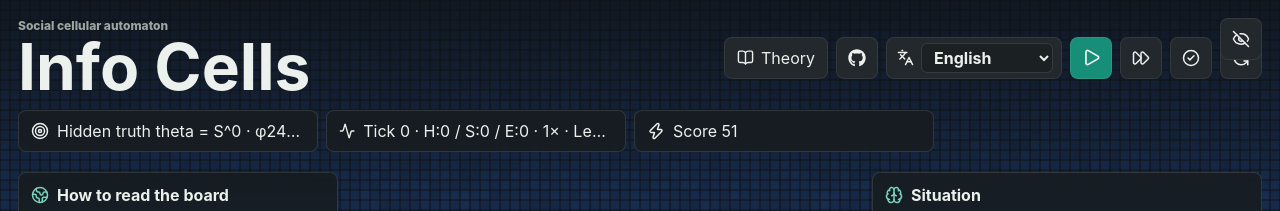
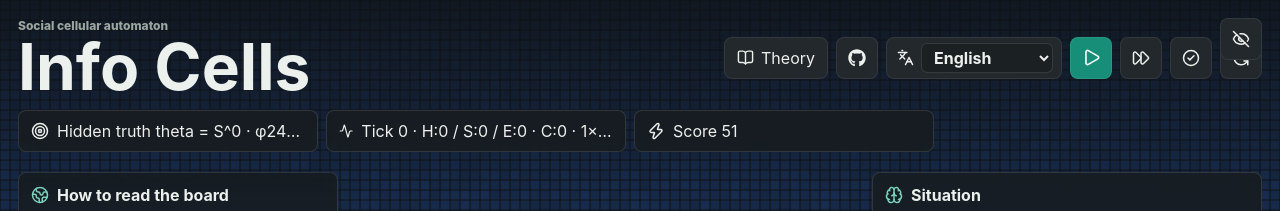
Before and after one commit to miuchan/information-game, a React (Vite) app: page / in a window 1280 px wide. Shown: the top 211 px of the page. Built offline with nearby package versions, Linux system fonts and the light colour scheme.

Commit message:
Clamp speculative runaway and validate social frontier metrics

```diff
--- a/src/main.jsx
+++ b/src/main.jsx
@@ -468,6 +468,7 @@ const CHUNK_SIZE = 32;
 const ANOMALY_GAIN = 42;
 const TIME_SCALES = [1, 4, 16, 64, 256];
 const UI_SYNC_INTERVAL_MS = 180;
+const SPECULATION_WINDOW = Math.floor(PHASES * 0.75);
 const colorCache = new Map();
 
 function normalizeIndex(value) {
@@ -602,6 +603,10 @@ function chunkIndexFor(x, y, world) {
   const cx = Math.floor(x / CHUNK_SIZE);
   const cy = Math.floor(y / CHUNK_SIZE);
   return cy * chunkCols + cx;
+}
+
+function cognitiveCeilingFromExposure(exposureFrontierRank) {
+  return Math.min(MAX_THEORY_INDEX, normalizeIndex(exposureFrontierRank + SPECULATION_WINDOW));
 }
 
 function viewportGrid() {
@@ -842,6 +847,7 @@ function stepWorld(world, options, scenarioId) {
   const currentMaxTheoryIndex = oldNodes.reduce((max, node) => Math.max(max, node.theoryIndex), 0);
   const socialFrontier = percentile(oldNodes.map((node) => node.theoryIndex), 0.95);
   const exposureFrontier = Math.min(frontier, socialFrontier + PARADIGM_JUMP * 2);
+  const cognitiveCeiling = cognitiveCeilingFromExposure(exposureFrontier);
   const { chunkCols, chunkRows } = chunkMeta(world);
   const chunkBiasRank = new Float32Array(world.chunkBiasRank || chunkCols * chunkRows);
   for (let cy = 0; cy < chunkRows; cy += 1) {
@@ -960,6 +966,7 @@ function stepWorld(world, options, scenarioId) {
       + (anomalyMemory > 2.5 ? 4 : 0)
       + (translation > 1 ? 2 : 0);
     if (microLearnGain > 0) nextTheoryIndex = normalizeIndex(nextTheoryIndex + microLearnGain);
+    nextTheoryIndex = Math.min(nextTheoryIndex, cognitiveCeiling);
 
     const nextAction = nextTheoryIndex;
     const spent = node.message === 0 ? 0 : node.type === 'attention' || node.type === 'agitator' ? 2 : 1;
@@ -1070,12 +1077,17 @@ function getMetrics(world) {
   const changedCellsRate = changed.length / total;
   const avgDeltaPerChanged = changed.length ? changed.reduce((sum, value) => sum + value, 0) / changed.length : 0;
   const learningVelocity = clamp(changedCellsRate * (avgDeltaPerChanged / Math.max(1, PARADIGM_JUMP * 1.5)), 0, 1);
-  const socialFrontier = world.socialFrontierRank ?? percentile(world.nodes.map((n) => n.theoryIndex), 0.95);
-  const exposureFrontier = world.exposureFrontierRank ?? Math.min(world.frontier ?? world.hiddenIndex, socialFrontier + PARADIGM_JUMP * 2);
+  const rawSocialFrontier = world.socialFrontierRank ?? percentile(world.nodes.map((n) => n.theoryIndex), 0.95);
+  const exposureFrontier = world.exposureFrontierRank ?? Math.min(world.frontier ?? world.hiddenIndex, rawSocialFrontier + PARADIGM_JUMP * 2);
+  const validatedCeiling = cognitiveCeilingFromExposure(exposureFrontier);
+  const validatedNodes = world.nodes.filter((n) => n.theoryIndex <= validatedCeiling && n.confidence >= 0.45);
+  const socialFrontier = validatedNodes.length
+    ? percentile(validatedNodes.map((n) => n.theoryIndex), 0.95)
+    : Math.min(rawSocialFrontier, validatedCeiling);
   const frontierGap = clamp((world.hiddenIndex - socialFrontier) / (PHASES * 2), 0, 1);
   const speculativeOrder = orderOf(world.nodes.reduce((max, n) => Math.max(max, n.theoryIndex), 0));
   const highestStableOrder = orderOf(socialFrontier);
-  const outlierRate = world.nodes.filter((n) => n.theoryIndex > socialFrontier + PARADIGM_JUMP * 2).length / total;
+  const outlierRate = world.nodes.filter((n) => n.theoryIndex > validatedCeiling).length / total;
   const orderSkylineCounts = new Array(ORDERS).fill(0);
   world.nodes.forEach((node) => {
     orderSkylineCounts[orderOf(node.theoryIndex)] += 1;
@@ -1100,6 +1112,7 @@ function getMetrics(world) {
     highestStableOrder,
     speculativeOrder,
     outlierRate: clamp(outlierRate, 0, 1),
+    validatedCeiling,
     socialFrontier,
     exposureFrontier,
     orderSkyline,
@@ -1206,6 +1219,8 @@ function CellCanvas({
     const minY = clamp(Math.floor(camera.y), 0, world.height - 1);
     const maxX = clamp(Math.ceil(camera.x + widthPx / cell), 0, world.width - 1);
     const maxY = clamp(Math.ceil(camera.y + heightPx / cell), 0, world.height - 1);
+    const renderDetail = cell >= 12 ? 'full-detail' : cell >= 6 ? 'cell-fill' : 'coarse';
+    const renderCeiling = cognitiveCeilingFromExposure(world.exposureFrontierRank ?? world.hiddenIndex);
 
     for (let y = minY; y <= maxY; y += 1) {
       for (let x = minX; x <= maxX; x += 1) {
@@ -1214,7 +1229,8 @@ function CellCanvas({
         const sx = (node.x - camera.x) * cell;
         const sy = (node.y - camera.y) * cell;
         if (sx + cell < 0 || sy + cell < 0 || sx > widthPx || sy > heightPx) continue;
-        const visibleIndex = visualIndex(node.theoryIndex);
+        const validatedIndex = Math.min(node.theoryIndex, renderCeiling);
+        const visibleIndex = visualIndex(validatedIndex);
         const baseColor = indexToColor(visibleIndex);
         const brightness = 0.52 + node.confidence * 0.58;
         ctx.fillStyle = baseColor;
@@ -1222,7 +1238,7 @@ function CellCanvas({
         const fillInset = cell >= 6 ? 0.5 : 0;
         ctx.fillRect(sx + fillInset, sy + fillInset, Math.max(1, cell - fillInset * 2), Math.max(1, cell - fillInset * 2));
         ctx.globalAlpha = 1;
-        if (visibleIndex > 0 && cell >= 8) {
+        if (renderDetail === 'full-detail' && visibleIndex > 0 && cell >= 8 && orderOf(validatedIndex) < 64) {
           ctx.fillStyle = indexToColor(Math.max(0, visibleIndex - Math.floor(MAX_THEORY_INDEX / VISUAL_BANDS)));
           ctx.globalAlpha = 0.72;
           ctx.beginPath();
@@ -1230,7 +1246,7 @@ function CellCanvas({
           ctx.fill();
           ctx.globalAlpha = 1;
         }
-        if (node.message !== 0 && cell >= 8) {
+        if (renderDetail === 'full-detail' && node.message !== 0 && cell >= 8 && orderOf(validatedIndex) < 64) {
           ctx.fillStyle = node.message > 0 ? '#f3fbff' : '#ffe7e1';
           ctx.globalAlpha = 0.75;
           ctx.beginPath();
@@ -1238,16 +1254,16 @@ function CellCanvas({
           ctx.fill();
           ctx.globalAlpha = 1;
         }
-        if (node.productiveSignal > 0.55 && cell >= 7) {
+        if (renderDetail === 'full-detail' && node.productiveSignal > 0.55 && cell >= 7 && orderOf(validatedIndex) < 64) {
           ctx.strokeStyle = indexToColor(Math.min(MAX_THEORY_INDEX, visibleIndex + Math.floor(MAX_THEORY_INDEX / VISUAL_BANDS)));
           ctx.lineWidth = Math.max(1, cell * 0.09);
           ctx.strokeRect(sx + 1.5, sy + 1.5, cell - 3, cell - 3);
-        } else if (node.confusionMemory > 1.4 && cell >= 7) {
+        } else if (renderDetail === 'full-detail' && node.confusionMemory > 1.4 && cell >= 7 && orderOf(validatedIndex) < 64) {
           ctx.strokeStyle = 'rgba(70,70,70,.55)';
           ctx.lineWidth = Math.max(1, cell * 0.08);
           ctx.strokeRect(sx + 2, sy + 2, cell - 4, cell - 4);
         }
-        if ((node.reputation >= 6 || node.type === 'checker' || node.type === 'bot') && cell >= 9) {
+        if (renderDetail === 'full-detail' && (node.reputation >= 6 || node.type === 'checker' || node.type === 'bot') && cell >= 9 && orderOf(validatedIndex) < 64) {
           ctx.strokeStyle = node.type === 'checker' ? '#f1c84c' : node.type === 'bot' ? '#7b5cf0' : 'rgba(255,255,255,.7)';
           ctx.lineWidth = Math.max(1, cell * 0.12);
           ctx.strokeRect(sx + 1, sy + 1, cell - 2, cell - 2);
@@ -1677,7 +1693,7 @@ function App() {
               </div>
               <div>
                 <Activity size={18} />
-                <span>{copy.strip.tick} {worldView.tick} · H:{orderOf(worldView.hiddenIndex)} / S:{orderOf(metrics.socialFrontier)} / E:{orderOf(metrics.exposureFrontier)} · {timeScale}× · {diagnosticState}</span>
+                <span>{copy.strip.tick} {worldView.tick} · H:{orderOf(worldView.hiddenIndex)} / S:{orderOf(metrics.socialFrontier)} / E:{orderOf(metrics.exposureFrontier)} · C:{orderOf(metrics.validatedCeiling)} · {timeScale}× · {diagnosticState}</span>
               </div>
               <div>
                 <Zap size={18} />
```
